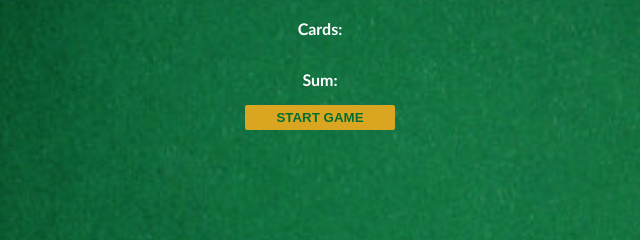
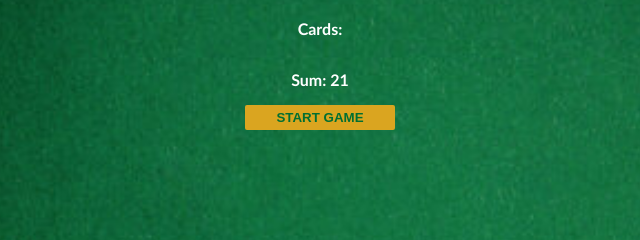
Before and after one commit to ThatCodebyTony/Blackjack-Game, a plain HTML site: page index.html in a window 1280 px wide. Both pictures are taken after a click on the button "START GAME". Shown: the part 138-378 px from the top of the page, 320-960 px from the left. Drawn offline with Linux system fonts and the light colour scheme.

Commit message:
Add DOM manipulation for dynamic sum updates

```diff
--- a/index.html
+++ b/index.html
@@ -6,7 +6,7 @@
         <h1>Blackjack</h1>
         <p id='message-el'>Want to play a round?</p>
         <p>Cards:</p>
-        <p>Sum:</p>
+        <p id='sum-el'>Sum:</p>
         <button onclick="startGame()">START GAME</button>
         <script src="index.js"></script>
     </body>
--- a/index.js
+++ b/index.js
@@ -6,6 +6,7 @@ let isAlive = true
 let message = ""
 
 let messageEl = document.getElementById("message-el");
+let sumEl = document.getElementById("sum-el");
 
 function startGame() {
     if (sum < 21) {
@@ -17,5 +18,6 @@ function startGame() {
         message = "You're out of the game!"
         isAlive = false
     }
+    sumEl.textContent = "Sum: " + sum
     messageEl.textContent = message
 };
```
